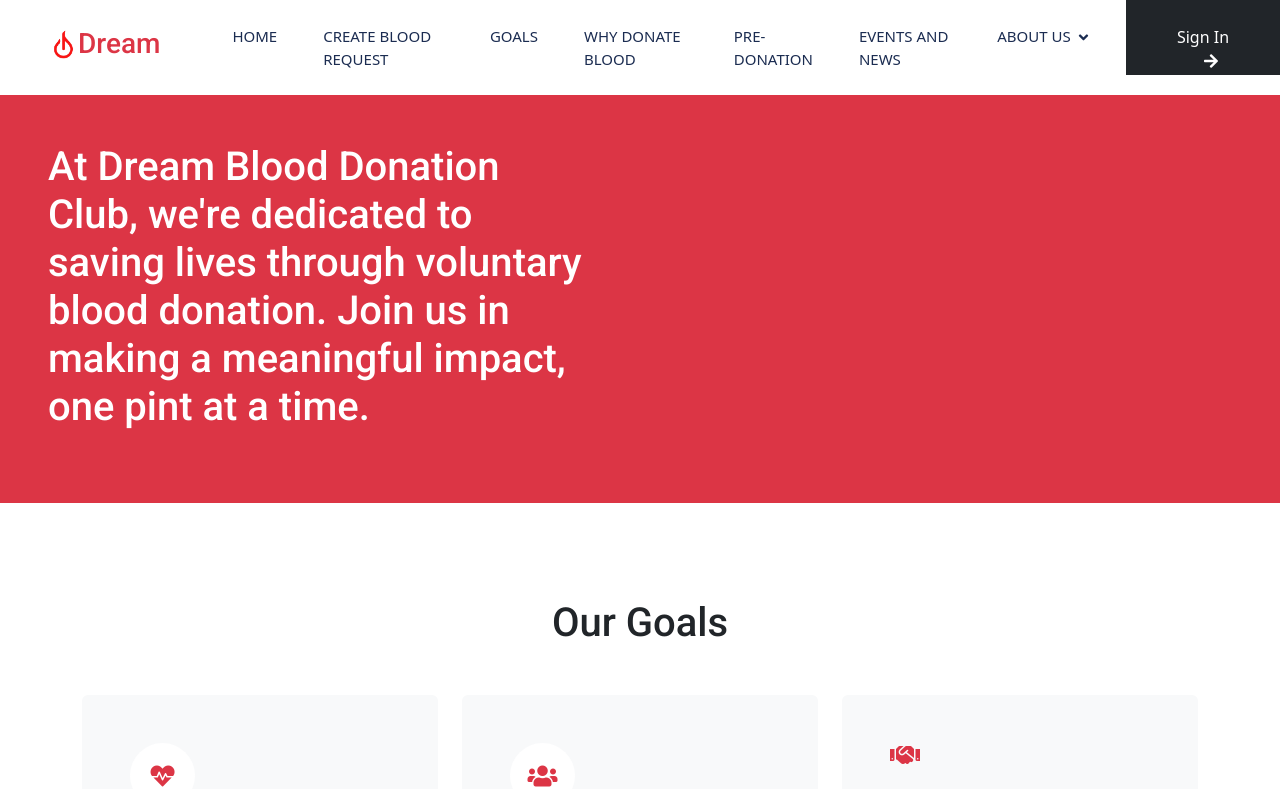
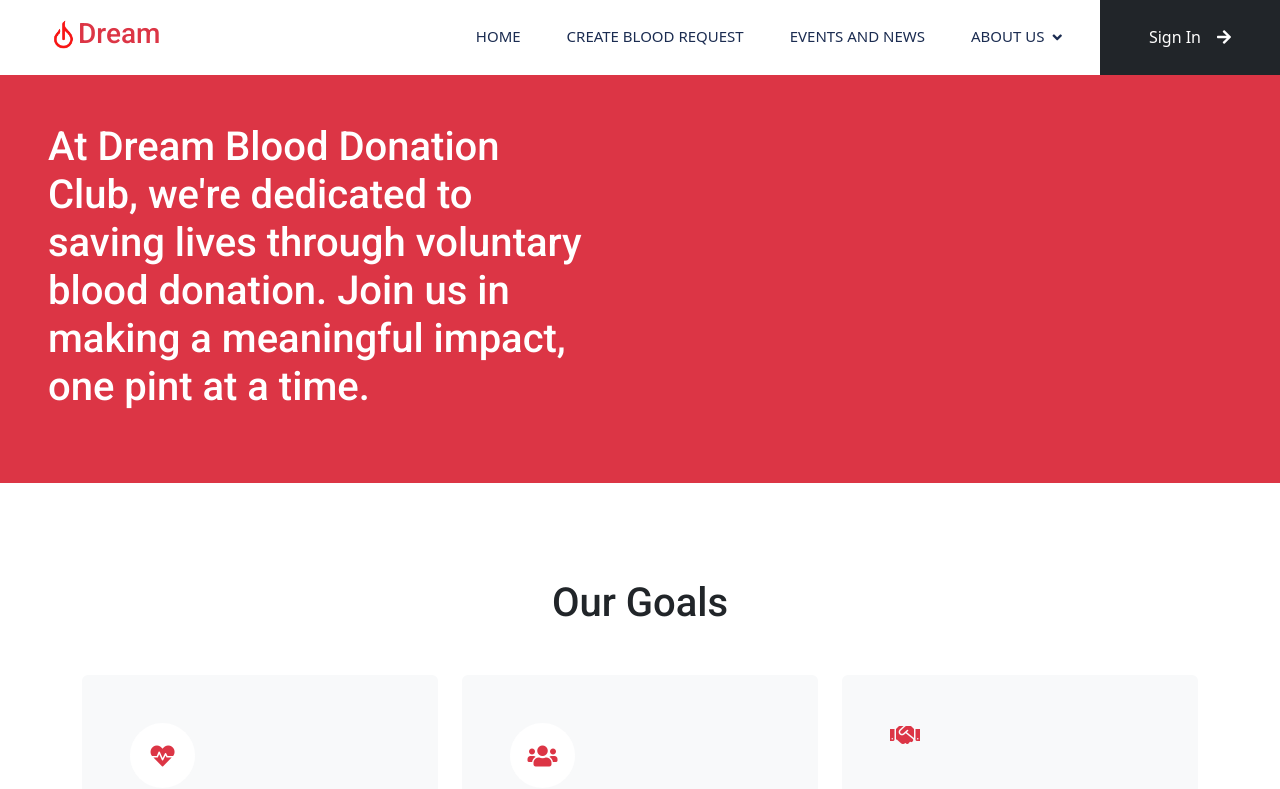
Before and after one commit to shureedshazzad/Dream-Official-Website, a React (Create React App) app in the folder frontend/: page / in a window 1280 px wide. Shown: the top 789 px of the page. Built offline with nearby package versions, Linux system fonts and the light colour scheme.

Commit message:
change the navbar

```diff
--- a/frontend/src/components/Navbar.jsx
+++ b/frontend/src/components/Navbar.jsx
@@ -120,9 +120,9 @@ function Navbar() {
               <Link to="/all-donors" className="nav-item nav-link" >Search Donor</Link>
             ):null
           }
-          <a href="#goals" className="nav-item nav-link">Goals</a>
+          {/*<a href="#goals" className="nav-item nav-link">Goals</a>
           <a href="#why-donate" className="nav-item nav-link">Why Donate Blood</a>
-          <a href="#eligibility" className="nav-item nav-link">Pre-Donation</a>
+          <a href="#eligibility" className="nav-item nav-link">Pre-Donation</a>*/}
           <a href="" className="nav-item nav-link">Events And News</a>
           <li className="nav-item dropdown">
             <a className="nav-link dropdown-toggle" href="#" id="aboutUsDropdown" role a="button" data-bs-toggle="dropdown" aria-haspopup="true" aria-expanded="false">
```
